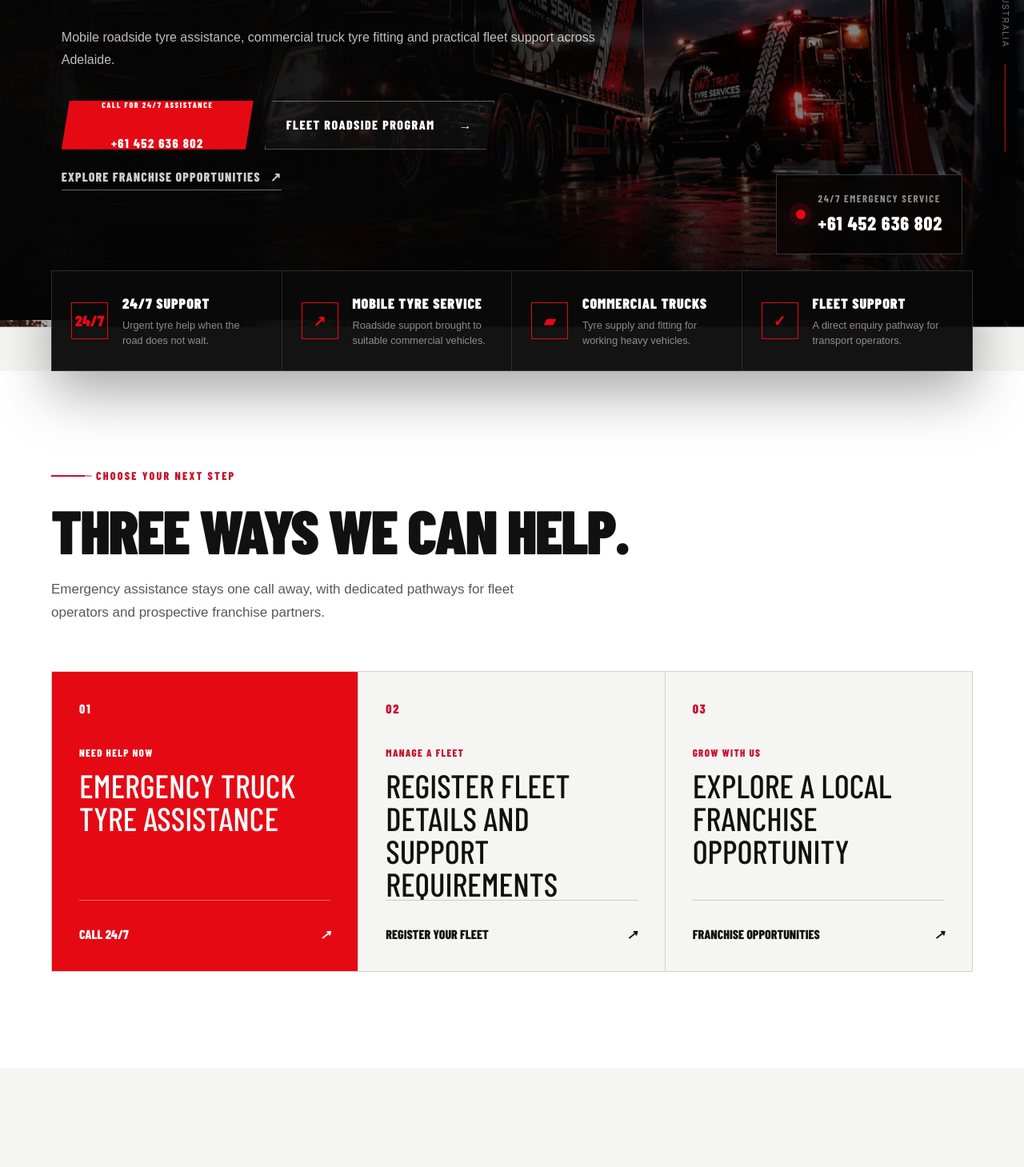
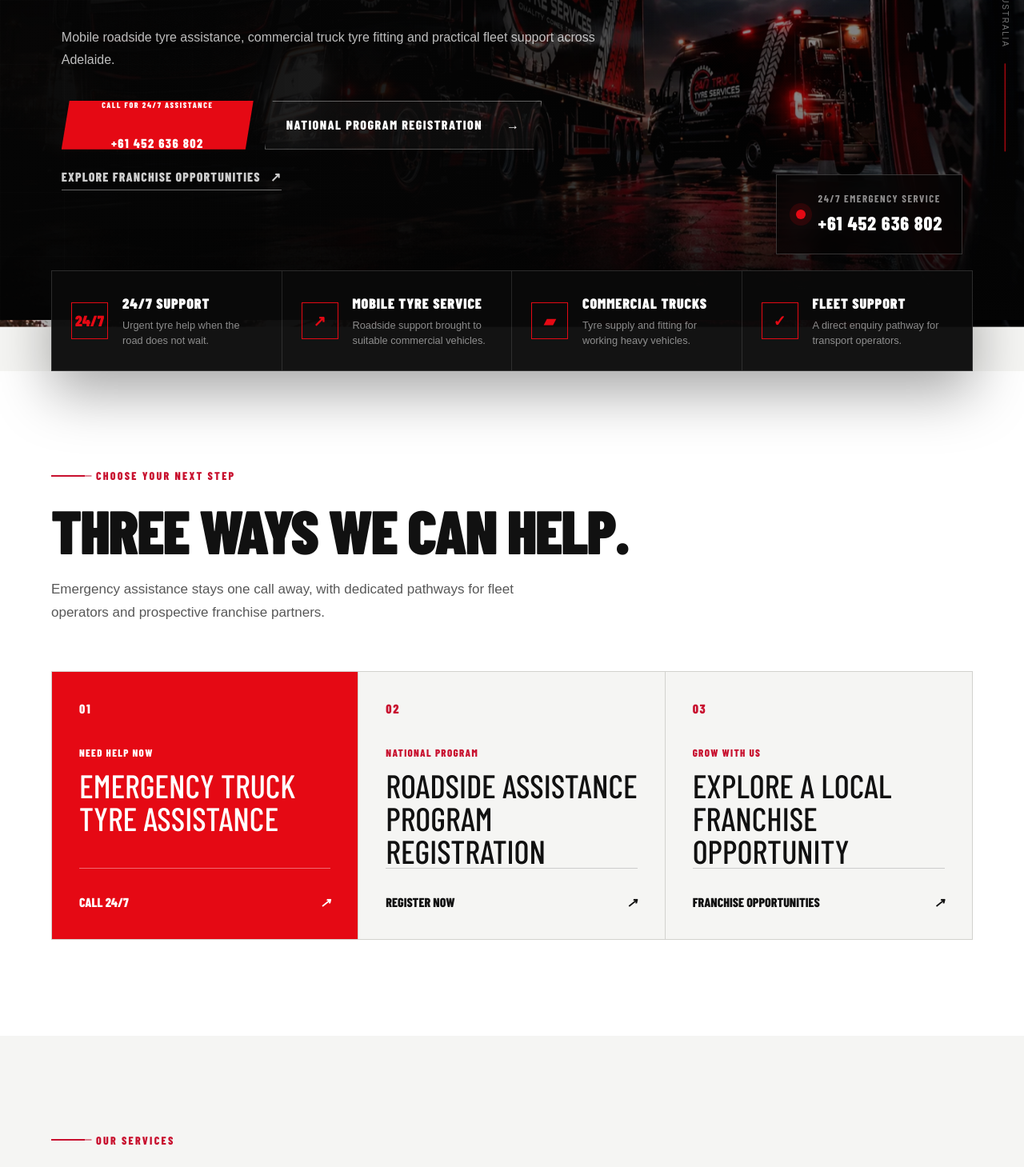
Before and after one commit to abubakerasif202/247truck, a Next.js app: page / in a window 1280 px wide. Shown: the part 400-1859 px from the top of the page at 80% size. Built offline with nearby package versions, Linux system fonts and the light colour scheme; a web font is replaced by a local one.

Commit message:
copy: rename fleet program to national roadside registration

```diff
--- a/app/fleet-roadside-assistance/page.tsx
+++ b/app/fleet-roadside-assistance/page.tsx
@@ -2,14 +2,14 @@ import type { Metadata } from "next";
 import { FleetRoadsidePageView } from "../program-components";
 import { SITE_URL } from "../site-data";
 
-const title = "Fleet Roadside Assistance Registration";
+const title = "National Roadside Assistance Program Registration";
 const description = "Register your commercial fleet details and roadside tyre assistance requirements with 24/7 Truck Tyre Services. Australia-wide enquiries welcome; service depends on location and availability.";
 
 export const metadata: Metadata = {
   title,
   description,
   alternates: { canonical: `${SITE_URL}/fleet-roadside-assistance` },
-  openGraph: { title, description, url: `${SITE_URL}/fleet-roadside-assistance`, images: [{ url: "/og.webp", width: 1200, height: 630, alt: "Commercial fleet roadside assistance registration" }] },
+  openGraph: { title, description, url: `${SITE_URL}/fleet-roadside-assistance`, images: [{ url: "/og.webp", width: 1200, height: 630, alt: "National roadside assistance program registration" }] },
   twitter: { card: "summary_large_image", title, description, images: ["/og.webp"] },
 };
 
--- a/app/program-components.tsx
+++ b/app/program-components.tsx
@@ -29,7 +29,7 @@ const fleetBenefits = [
 function ProgramSchema({ kind }: { kind: "franchise" | "fleet" }) {
   const isFleet = kind === "fleet";
   const path = isFleet ? "/fleet-roadside-assistance" : "/franchise";
-  const name = isFleet ? "Fleet Roadside Assistance Registration" : "Truck Tyre Franchise Opportunities";
+  const name = isFleet ? "National Roadside Assistance Program Registration" : "Truck Tyre Franchise Opportunities";
   const data = [{
     "@context": "https://schema.org",
     "@type": isFleet ? "Service" : "WebPage",
@@ -110,8 +110,8 @@ export function FleetRoadsidePageView() {
   return (
     <SiteShell>
       <ProgramSchema kind="fleet" />
-      <ProgramHero eyebrow="Nationwide fleet registration program" title="Roadside assistance registration for commercial fleets" intro="Register your fleet for a streamlined truck tyre and roadside assistance discussion, with one place to capture your vehicles, operating regions and support requirements." image="/images/pack-06-fleet-yard.webp" imageAlt="Commercial truck fleet in an industrial yard">
-        <a className="button button--red" href="#fleet-registration">Register your fleet <span>↘</span></a>
+      <ProgramHero eyebrow="Australia-wide registration" title="National Roadside Assistance Program Registration" intro="Register your commercial vehicles for a streamlined truck tyre and roadside assistance discussion, with one place to capture your vehicles, operating regions and support requirements." image="/images/pack-06-fleet-yard.webp" imageAlt="Commercial truck fleet in an industrial yard">
+        <a className="button button--red" href="#fleet-registration">Register for the program <span>↘</span></a>
         <a className="button button--ghost" href={PHONE_HREF}>Emergency? Call now</a>
       </ProgramHero>
 
@@ -121,7 +121,7 @@ export function FleetRoadsidePageView() {
 
       <section className="section program-process"><SectionHeading eyebrow="How registration works" title="Simple information. Clear next step." /><ol>{["Submit fleet details", "Requirements review", "Team discussion", "Service options considered", "Separate agreement if suitable"].map((step, index) => <li key={step}><span>{String(index + 1).padStart(2, "0")}</span><strong>{step}</strong></li>)}</ol></section>
 
-      <section className="program-form-section" id="fleet-registration"><div className="program-form-heading"><SectionHeading dark eyebrow="Fleet registration" title="Tell us about your operation." intro="Registration does not automatically establish an account, pricing arrangement or contractual service commitment." /></div><EnquiryForm type="fleet" submitLabel="Submit fleet registration" successMessage="Registration received. Our team will review your fleet details and contact you to discuss service requirements.">
+      <section className="program-form-section" id="fleet-registration"><div className="program-form-heading"><SectionHeading dark eyebrow="National program registration" title="Tell us about your operation." intro="Registration does not automatically establish an account, pricing arrangement or contractual service commitment." /></div><EnquiryForm type="fleet" submitLabel="Submit program registration" successMessage="Registration received. Our team will review your details and contact you to discuss service requirements.">
         <fieldset><legend>Company details</legend><div className="field-grid">
           <label><span>Company / business name *</span><input name="company" autoComplete="organization" required maxLength={160} /></label>
           <label><span>ABN</span><input name="abn" inputMode="numeric" maxLength={14} /></label>
@@ -151,7 +151,7 @@ export function FleetRoadsidePageView() {
         </div></fieldset>
       </EnquiryForm></section>
 
-      <section className="section faq-section"><SectionHeading eyebrow="Fleet program FAQ" title="Important details before registering." /><div className="faq-list">{fleetFaq.map(([question, answer], index) => <details key={question} open={index === 0}><summary><span>{String(index + 1).padStart(2, "0")}</span>{question}<i /></summary><p>{answer}</p></details>)}</div></section>
+      <section className="section faq-section"><SectionHeading eyebrow="National program FAQ" title="Important details before registering." /><div className="faq-list">{fleetFaq.map(([question, answer], index) => <details key={question} open={index === 0}><summary><span>{String(index + 1).padStart(2, "0")}</span>{question}<i /></summary><p>{answer}</p></details>)}</div></section>
       <section className="emergency-strip"><div><span className="phone-ring">☎</span><div><h2>Truck tyre emergency?</h2><p>Registration is not an emergency request. Call the team directly for urgent assistance.</p></div></div><a href={PHONE_HREF}><small>Call now</small>{PHONE_DISPLAY}</a></section>
     </SiteShell>
   );
--- a/app/site-components.tsx
+++ b/app/site-components.tsx
@@ -149,7 +149,7 @@ function Footer() {
           <Link href="/truck-tyre-fitting">Truck Tyre Fitting</Link>
           <Link href="/truck-tyres">Truck Tyre Supply</Link>
           <Link href="/fleet-tyre-services">Fleet Support</Link>
-          <Link href="/fleet-roadside-assistance">Fleet Roadside Program</Link>
+          <Link href="/fleet-roadside-assistance">National Roadside Assistance Program Registration</Link>
           <Link href="/privacy">Privacy</Link>
         </div>
         <div className="footer-emergency">
@@ -208,7 +208,7 @@ function Hero() {
         <p className="hero-intro">Mobile roadside tyre assistance, commercial truck tyre fitting and practical fleet support across Adelaide.</p>
         <div className="hero-buttons">
           <a className="button button--red button--phone" href={PHONE_HREF}><small>Call for 24/7 assistance</small>{PHONE_DISPLAY}</a>
-          <Link className="button button--ghost" href="/fleet-roadside-assistance">Fleet roadside program <span aria-hidden="true">→</span></Link>
+          <Link className="button button--ghost" href="/fleet-roadside-assistance">National program registration <span aria-hidden="true">→</span></Link>
         </div>
         <Link className="hero-tertiary" href="/franchise">Explore franchise opportunities <span aria-hidden="true">↗</span></Link>
       </div>
@@ -367,14 +367,14 @@ function Process() {
 
 function FleetBand() {
   return (
-    <section className="fleet-band"><div className="fleet-image" aria-hidden="true" /><div className="fleet-copy"><p className="eyebrow"><span />For transport operators</p><h2>Fleet roadside registration</h2><p>Register your fleet details so our team can understand your vehicles, operating regions and roadside support requirements before discussing a service arrangement.</p><Link className="button button--red" href="/fleet-roadside-assistance">Register your fleet <span>↗</span></Link></div></section>
+    <section className="fleet-band"><div className="fleet-image" aria-hidden="true" /><div className="fleet-copy"><p className="eyebrow"><span />For transport operators</p><h2>National Roadside Assistance Program Registration</h2><p>Register your commercial vehicle details so our team can understand your vehicles, operating regions and roadside support requirements before discussing a service arrangement.</p><Link className="button button--red" href="/fleet-roadside-assistance">Register for the program <span>↗</span></Link></div></section>
   );
 }
 
 function CustomerJourneys() {
   const journeys = [
     ["Need help now", "Emergency truck tyre assistance", "Call 24/7", PHONE_HREF, "journey-card--urgent"],
-    ["Manage a fleet", "Register fleet details and support requirements", "Register your fleet", "/fleet-roadside-assistance", ""],
+    ["National program", "Roadside assistance program registration", "Register now", "/fleet-roadside-assistance", ""],
     ["Grow with us", "Explore a local franchise opportunity", "Franchise opportunities", "/franchise", ""],
   ];
   return (
--- a/app/site-data.ts
+++ b/app/site-data.ts
@@ -5,7 +5,7 @@ export const SITE_URL = "https://www.247trucktyreservices.com.au";
 export const navItems = [
   ["Home", "/"],
   ["Services", "/services"],
-  ["Fleet Assistance", "/fleet-roadside-assistance"],
+  ["National Program", "/fleet-roadside-assistance"],
   ["Franchise", "/franchise"],
   ["About", "/about"],
   ["Contact", "/contact"],
```
Also changed, not shown: 2 other files (tests, documents, lock files or other folders).
